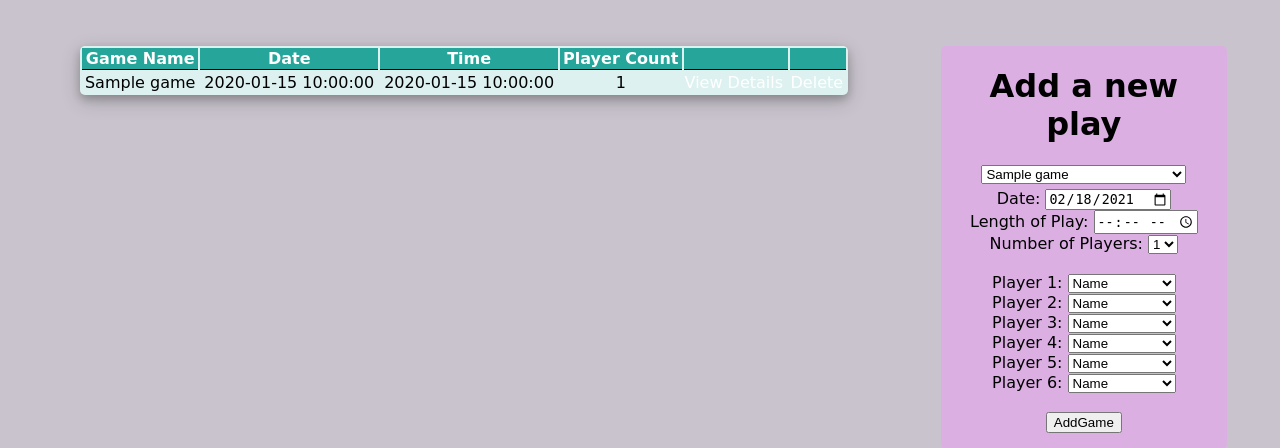
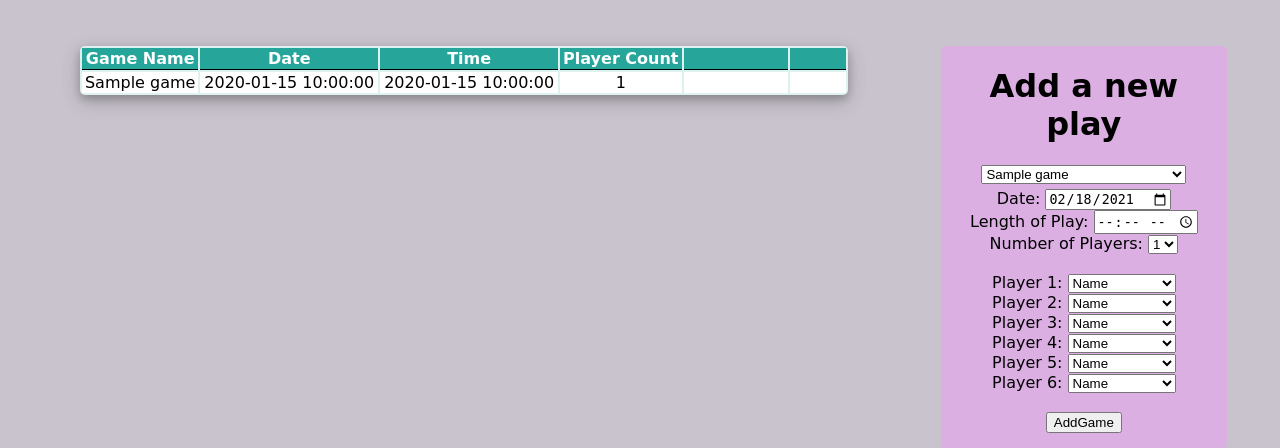
Before and after one commit to Labinopper/Website-v2, a PHP site: page /addplay.php in a window 1280 px wide. Shown: the part 54-502 px from the top of the page. Run offline with PHP 8.4, Linux system fonts and the light colour scheme; the visitor is signed in with stand-in values (Sample User, id 1); tables that the repository leaves empty or names only in its code hold one stand-in row (values such as "Sample post").

Commit message:
Colour scheme tables

```diff
--- a/styles.css
+++ b/styles.css
@@ -196,7 +196,7 @@ th {
 }
 
 tr:nth-child(even) {
-    background-color: #ddf2f0;
+    background-color: white;
 }
 
 #Title {
```
